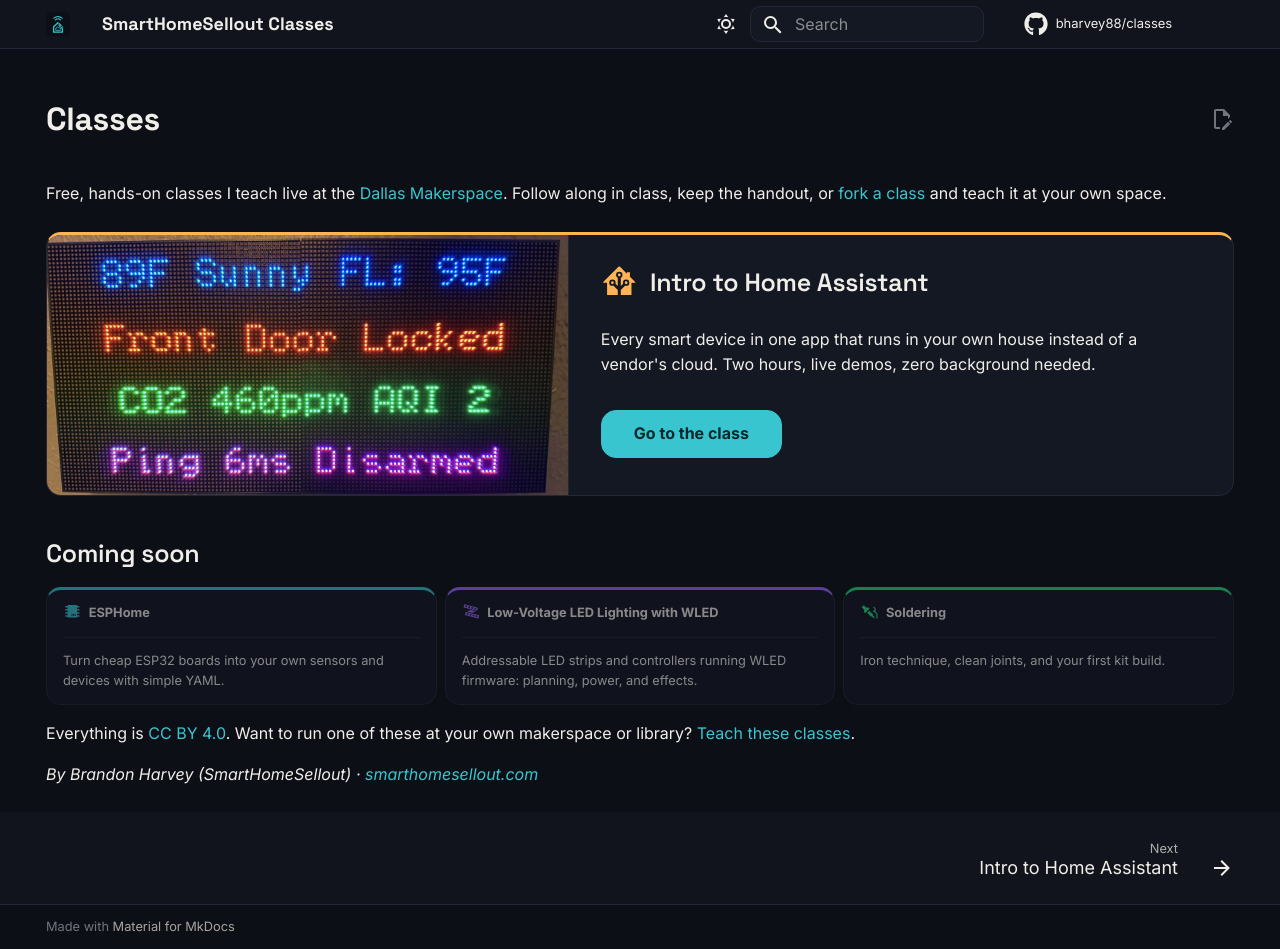
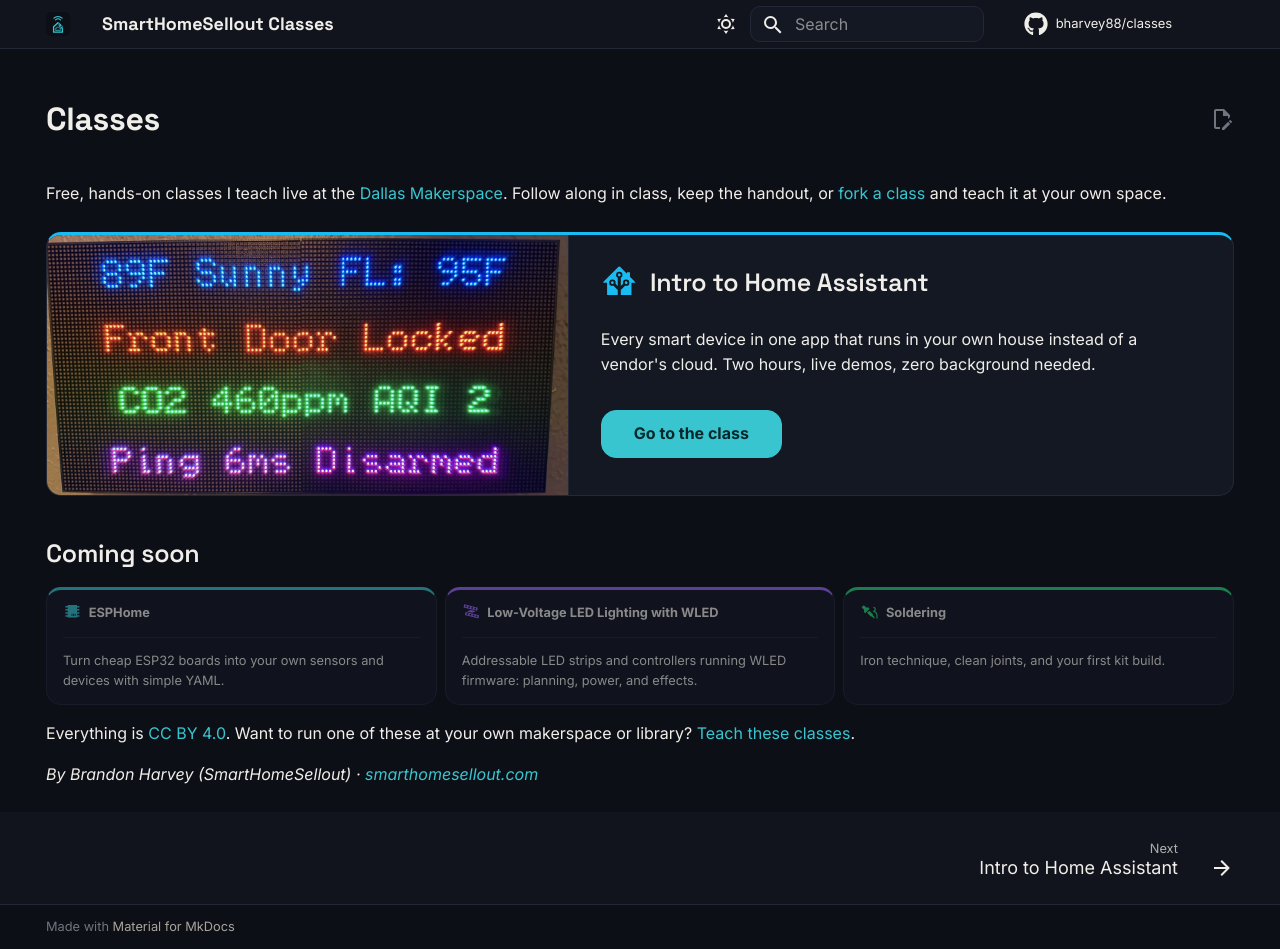
Before and after one commit to bharvey88/classes, an MkDocs documentation site: the page built from docs/index.md, in a window 1280 px wide and 949 px high. Built offline with MkDocs 1.6.1 and Material for MkDocs 9.7.7, drawn with Linux system fonts in a browser that asks for light colours; comment, search, counter and statistics services are not loaded.

Commit message:
HA class identity color: official Home Assistant blue instead of amber
The card icon is the real HA mark shape, so tinting it amber read as
a knockoff logo.

```diff
--- a/docs/stylesheets/extra.css
+++ b/docs/stylesheets/extra.css
@@ -265,13 +265,13 @@
 
 /* ---- Class identity colors (mirror the main site's data colors) ---- */
 [data-md-color-scheme="slate"] {
-  --shs-c-ha: #ffb454;
+  --shs-c-ha: #18bcf2; /* official Home Assistant blue */
   --shs-c-esphome: #39c5cf;
   --shs-c-wled: #9d6bff;
   --shs-c-solder: #2bd97c;
 }
 [data-md-color-scheme="default"] {
-  --shs-c-ha: #9b5d00;
+  --shs-c-ha: #0d84ac; /* HA blue, darkened for light scheme */
   --shs-c-esphome: #0c7d87;
   --shs-c-wled: #6b3fd1;
   --shs-c-solder: #11804b;
```
Also changed, not shown: CLAUDE.md (+1 -1 lines).
